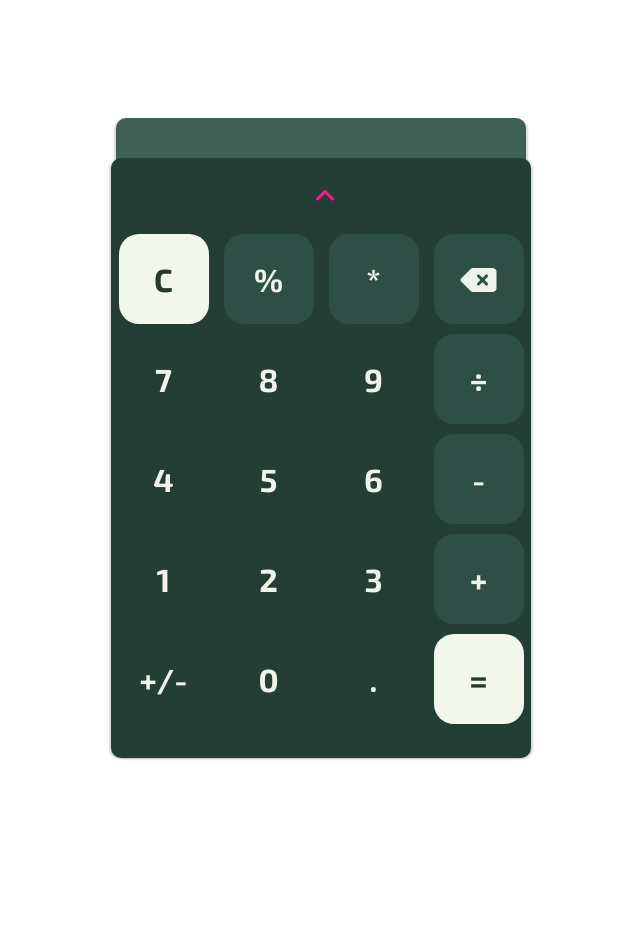
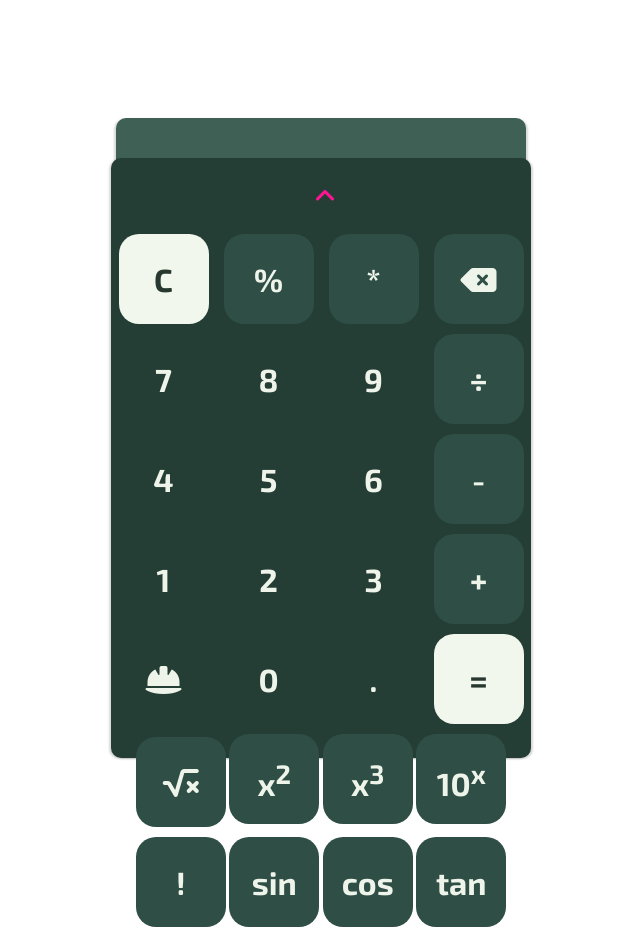
Before and after one commit to oddman-lab/javascript-basic, a plain HTML site: page Calculator/index.html in a window 1280 px wide. Shown: the whole page, without its empty margins (319-959 px from the left). Before the commit the page ends 800 px from the top, so only its background shows below. Drawn offline with Linux system fonts and the light colour scheme.

Commit message:
Добавил верстку инженерных возможностей калькулятора

```diff
--- a/Calculator/index.html
+++ b/Calculator/index.html
@@ -37,14 +37,33 @@
       <button data-number>2</button>
       <button data-number>3</button>
       <button data-operand class="operation-char">+</button>
-      <button>+/-</button>
+      <button class="extended__calc"><i class="fas fa-hard-hat"></i></button>
       <button data-number>0</button>
       <button data-number>.</button>
       <button data-equal class="operation-char equal">=</button>
     </div>
 
-    <div class="body__extended visually-hidden">
-
+    <div class="body__main body__extended">
+      <div class="wrap">
+        <button data-square class="operation-char">
+          <i class="fas fa-square-root-alt"></i>
+        </button>
+        <button data-degree class="operation-char">
+          x<sup>2</sup>
+        </button>
+        <button data-degree3 class="operation-char">
+          x<sup>3</sup>
+        </button>
+        <button data-ten-degree class="operation-char">
+          10<sup>x</sup>
+        </button>
+      </div>
+      <div class="wrap">
+        <button class="operation-char">!</button>
+        <button class="operation-char">sin</button>
+        <button class="operation-char">cos</button>
+        <button class="operation-char">tan</button>
+      </div>
     </div>
   </div>
 </div>
```
